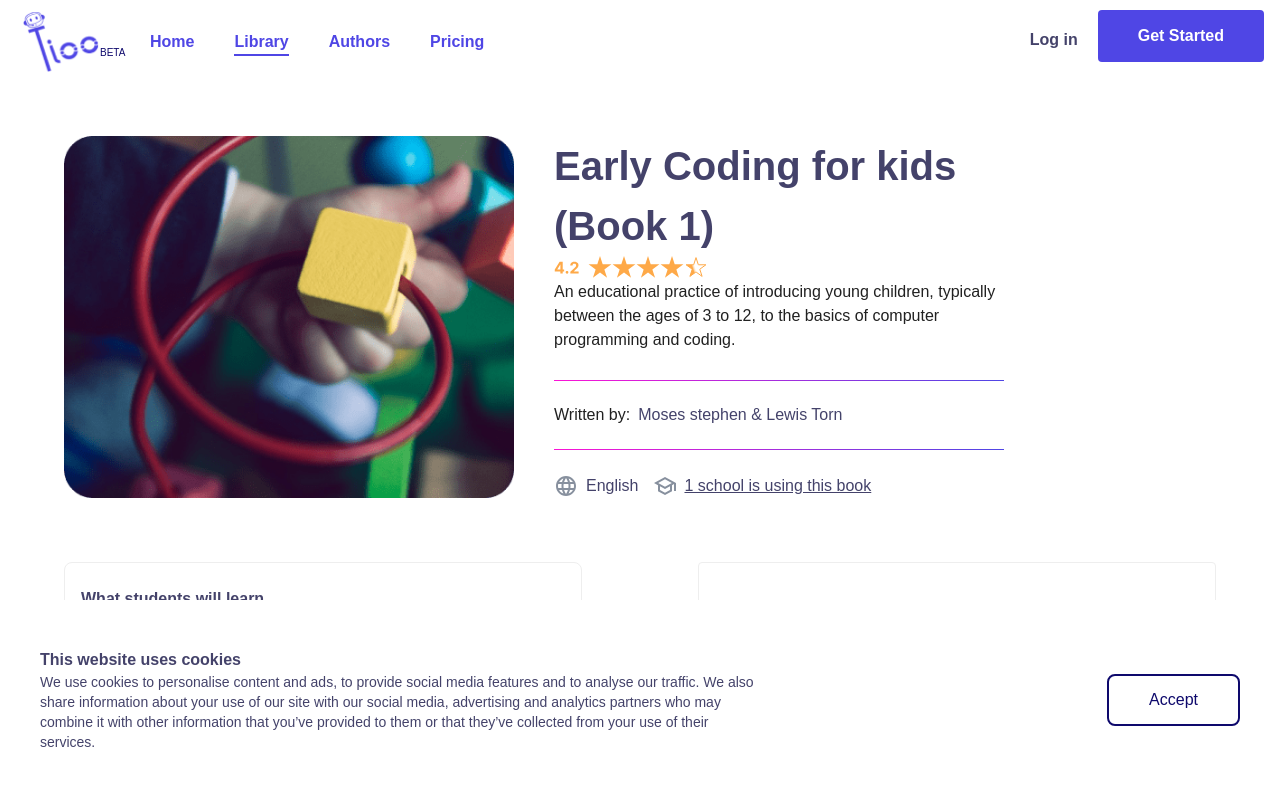
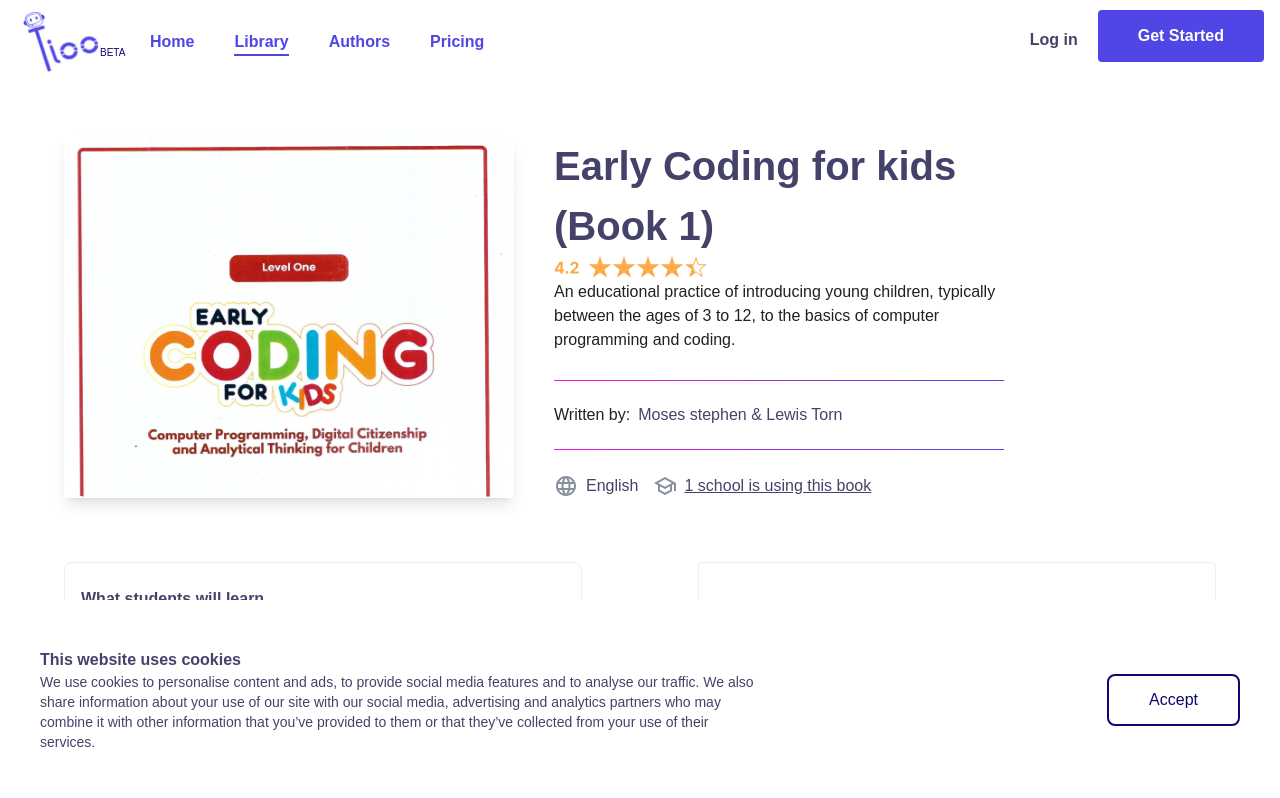
Before and after one commit to debug-evenstar/TiooLandingPage, a React (Create React App) app: page /library/details in a window 1280 px wide. Shown: the top 798 px of the page. Built offline with nearby package versions, Linux system fonts and the light colour scheme.

Commit message:
changes again

```diff
--- a/src/pages/homes/component/Featuredbook.tsx
+++ b/src/pages/homes/component/Featuredbook.tsx
@@ -31,7 +31,7 @@ function Featuredbook() {
           </div>
         </div>
         <div className="flex-1 ml-[10rem]">
-          <div className="rounded-[32px] w-[440px] h-[450px] flex items-center justify-center text-white">
+          <div className="rounded-[32px] w-[440px] flex items-center justify-center text-white">
             <img src={featuredBook} className="w-full"/>
           </div>
         </div>
--- a/src/pages/library/details.tsx
+++ b/src/pages/library/details.tsx
@@ -1,5 +1,5 @@
 import { useLocation } from 'react-router';
-import hero1 from '../../assets/hero1.png';
+import hero2 from '../../assets/hero2.png';
 import others1 from '../../assets/others1.png';
 import others2 from '../../assets/others2.png';
 import others3 from '../../assets/others3.png';
@@ -21,7 +21,10 @@ function Header() {
     return (
         <div>
             <div className="flex w-[90%] mx-auto space-x-10">
-                <img src={hero1} alt="" className="w-[450px]" />
+                {/*<img src={hero1} alt="" className="w-[450px]" />*/}
+                <div className="w-[450px] shadow-lg">
+                    <img src={hero2} alt="" className="w-full" />
+                </div>
                 <div className='w-[450px]'>
                     <h1 className="font-[700] text-[40px] text-[#030036BD]">Early Coding for kids (Book 1)</h1>
                     <div>
```
